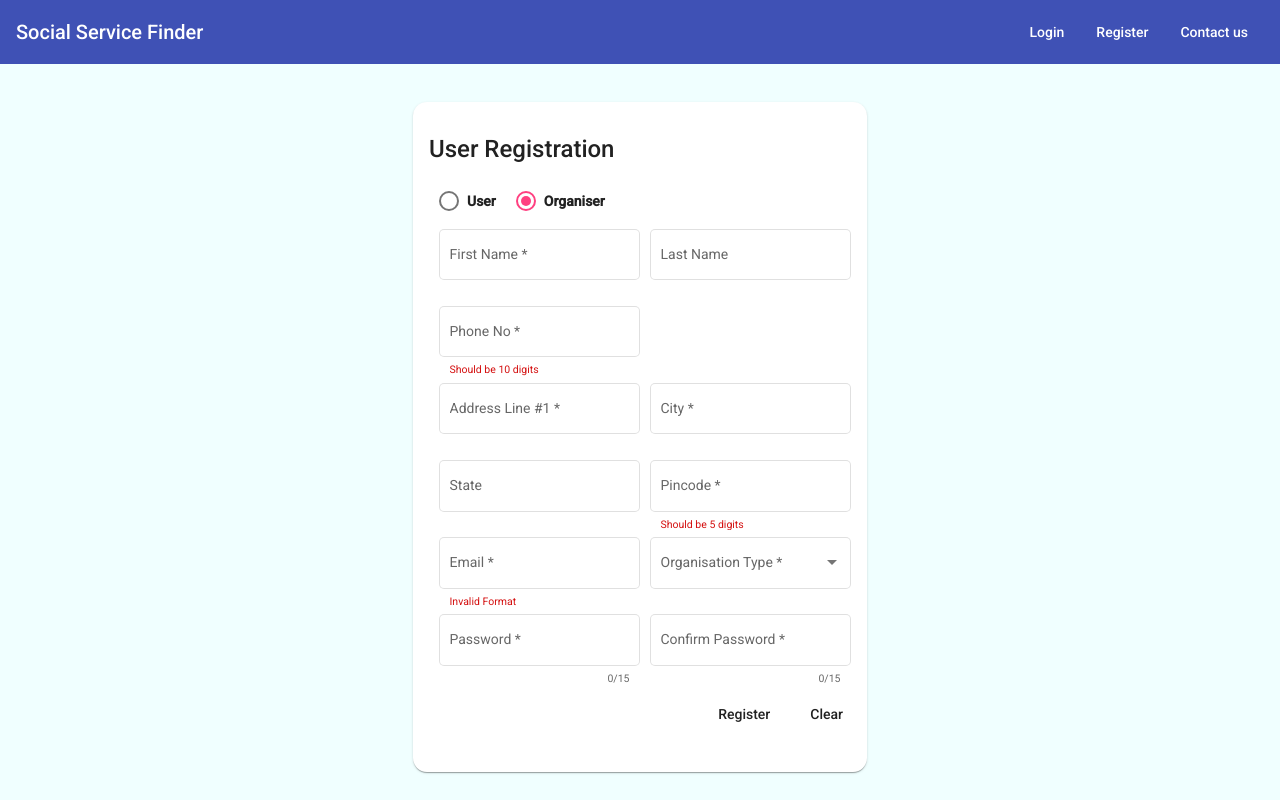
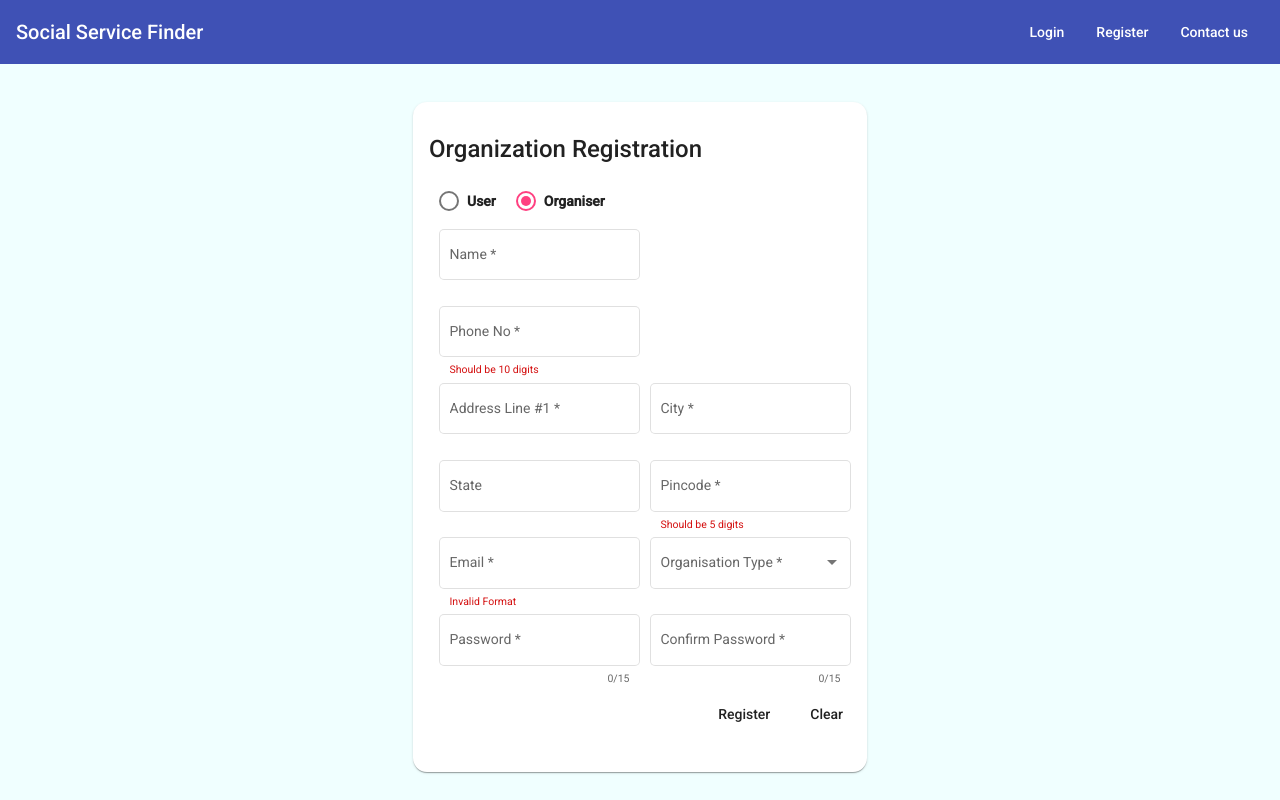
Before and after one commit to tirthct/SocialServiceFinder, an Angular app in the folder socialseriveapp/: page /register in a window 1280 px wide. Both pictures are taken after a click on the label "Organiser". Built offline with nearby package versions, Linux system fonts and the light colour scheme.

Commit message:
Registration form bug fixes

```diff
--- a/socialseriveapp/src/app/registration-form/registration-form.component.html
+++ b/socialseriveapp/src/app/registration-form/registration-form.component.html
@@ -1,5 +1,6 @@
 <mat-card class="form-container">
-    <mat-card-title>User Registration</mat-card-title>
+    <mat-card-title *ngIf="userType == 'User'">User Registration</mat-card-title>
+    <mat-card-title *ngIf="userType != 'User'">Organization Registration</mat-card-title>
     <form action="post">
         <mat-radio-group name="userType" [(ngModel)]="userType" required="required">
             <mat-radio-button *ngFor="let option of options" [value]="option">
@@ -8,12 +9,13 @@
         </mat-radio-group><br>
 
         <mat-form-field appearance="outline" class="form-input-field">
-            <mat-label>First Name</mat-label>
+            <mat-label *ngIf="userType == 'User'">First Name</mat-label>
+            <mat-label *ngIf="userType != 'User'">Name</mat-label>
             <input required="required" matInput type="text" placeholder="Eg. John" name="fName" id="fName"
                 [(ngModel)]="fName">
         </mat-form-field>
 
-        <mat-form-field appearance="outline" class="form-input-field">
+        <mat-form-field appearance="outline" class="form-input-field" *ngIf="userType == 'User'">
             <mat-label>Last Name</mat-label>
             <input matInput type="text" placeholder="Eg. Doe" name="lName" id="lName" [(ngModel)]="lName">
         </mat-form-field><br>
--- a/socialseriveapp/src/app/registration-form/registration-form.component.ts
+++ b/socialseriveapp/src/app/registration-form/registration-form.component.ts
@@ -80,7 +80,7 @@ export class RegistrationFormComponent implements OnInit {
     }
     else if (this.userType == "Organiser") {
       this.organiser = {
-        name: `${this.fName} ${this.lName}`,
+        name: this.fName,
         email: this.email,
         dob: this.dob,
         phoneNo: this.phNo,
```
